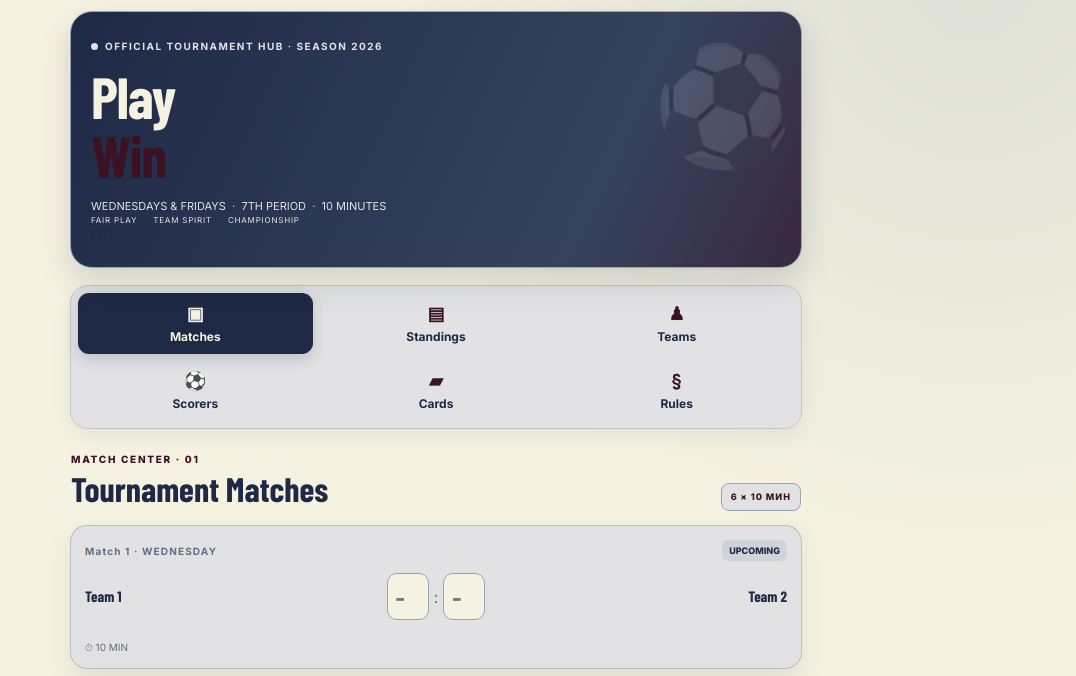
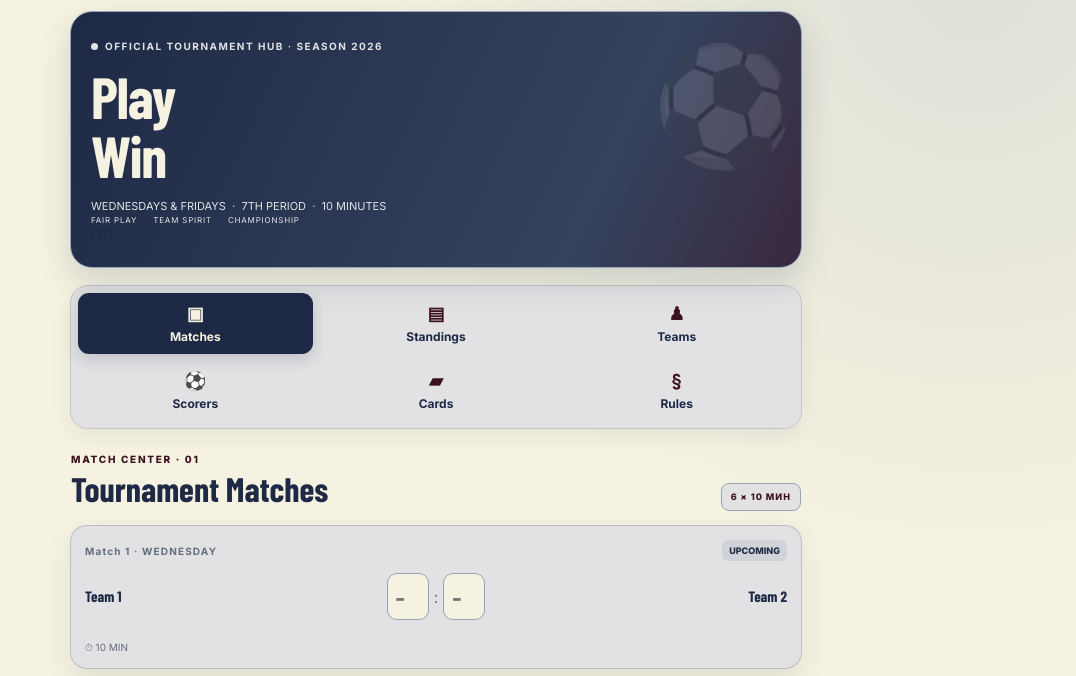
Before and after one commit to 8ddt4m7h8w-beep/Football-tournament-Redesign, a plain HTML site: page index.html in a window 1280 px wide. Shown: the part 97-773 px from the top of the page, without its empty margins (204-1280 px from the left). Drawn offline with nearby package versions, Linux system fonts and the light colour scheme; no server answers; a web font is replaced by a local one.

```diff
--- a/style.css
+++ b/style.css
@@ -391,3 +391,6 @@ body{background:radial-gradient(circle at 92% 4%,rgba(150,166,182,.24),transpare
 .scorer-goals{border-bottom-color:#3C1122!important}
 .scorer-assists{border-bottom-color:#96A6B6!important}
 .regulation-final .regulation-number{color:#3C1122!important}
+
+/* English edition: warm beige emphasis */
+.hero h2 b{color:#F5F2E1!important}
```
